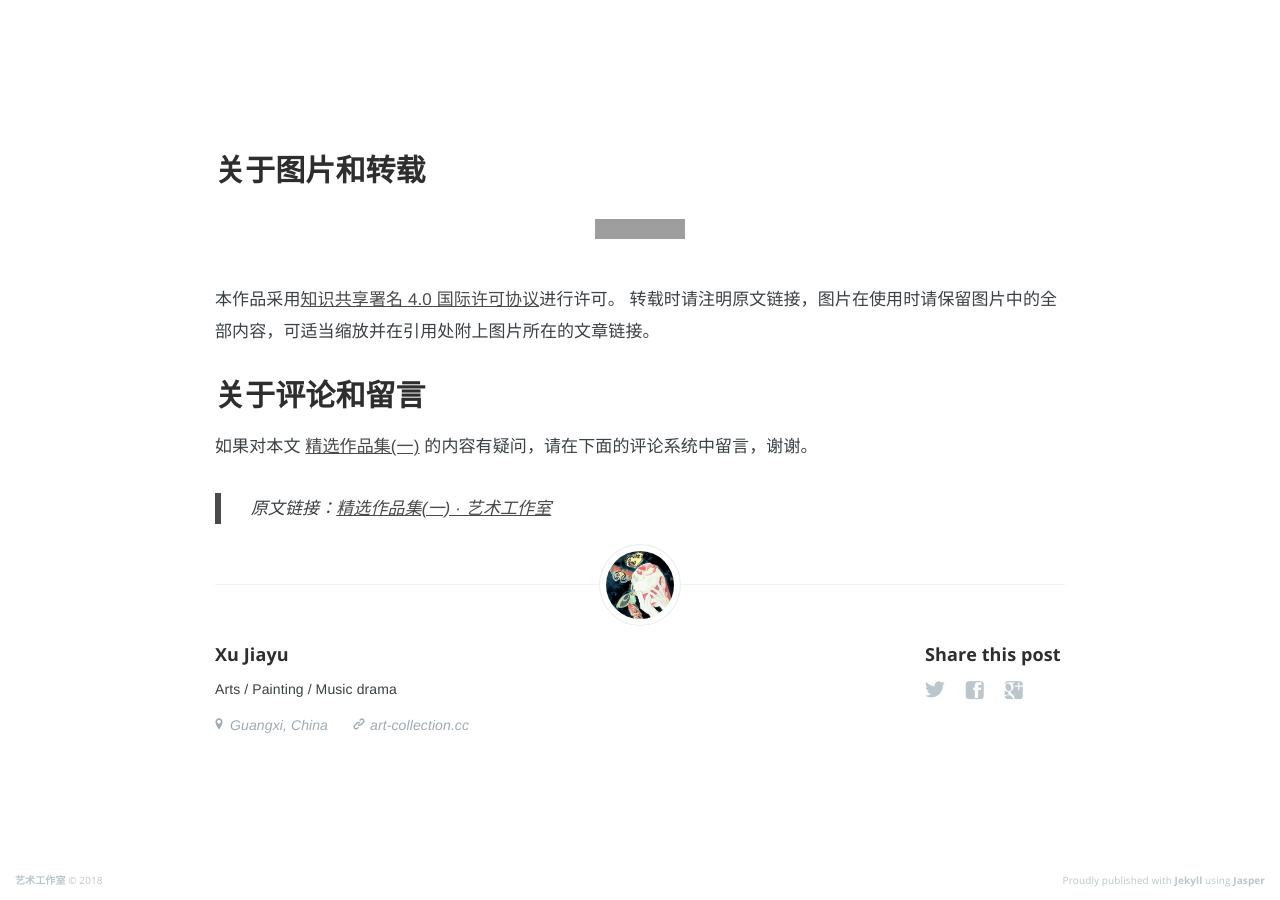
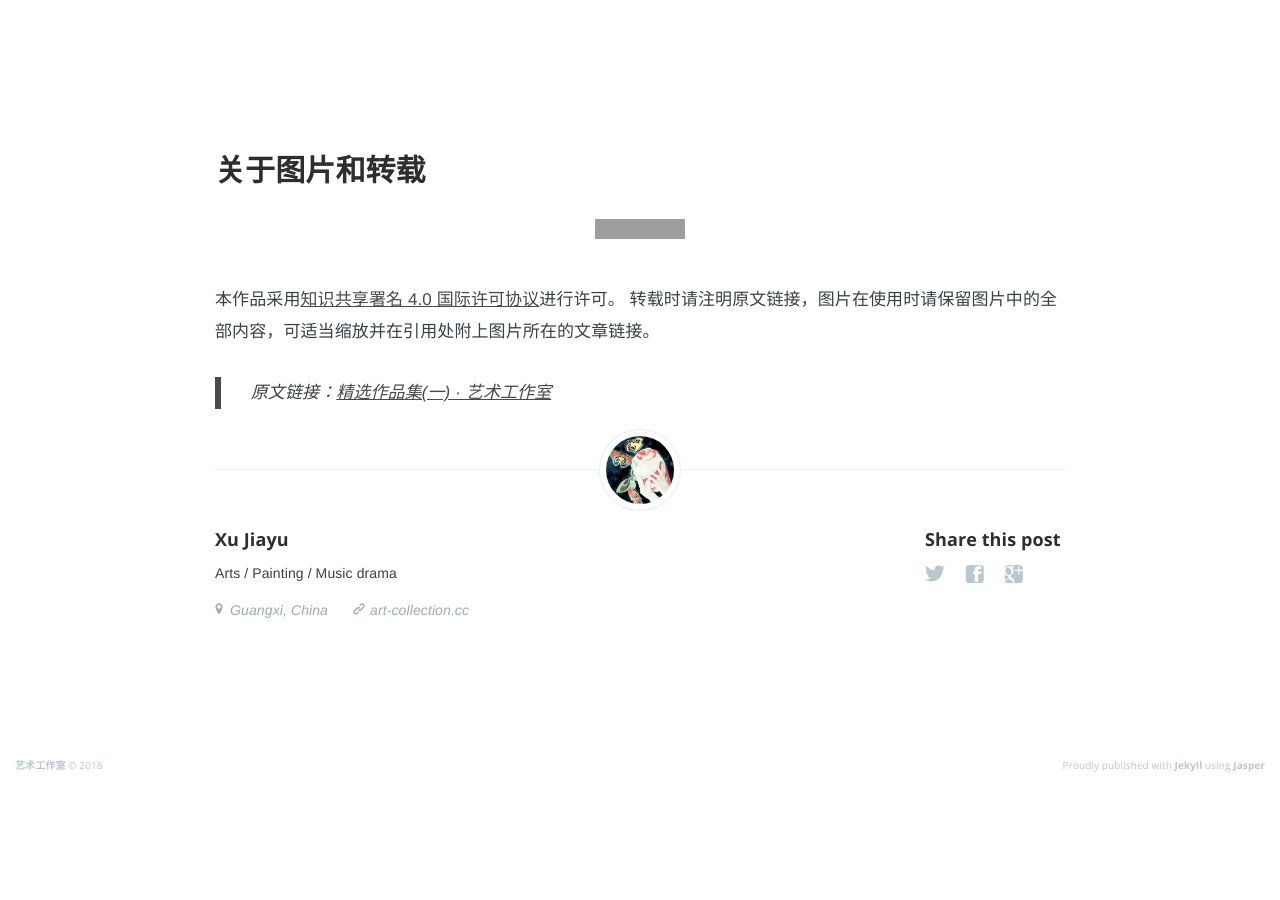
Before and after one commit to China-ms/blog, a Jekyll site: the page built from _posts/2018-9-16-paintings_collection.md, in a window 1280 px wide and 900 px high, scrolled down 15732 px. Built offline with Jekyll 4.4.1, drawn with Linux system fonts in a browser that asks for light colours; nearby versions of some CDN libraries; comment, search, counter and statistics services are not loaded; the table of contents is made by our own code; after the commit the page ends 16516 px from its top, so only the background shows below that; grey boxes are pictures that could not be loaded.

```diff
--- a/_includes/loop.html
+++ b/_includes/loop.html
@@ -36,10 +36,7 @@
     </section>
     <footer class="post-meta">
       {% if site.image %}<img class="author-thumb" src="{{ site.baseurl }}{{ site.image }}" alt="Author image" nopin="nopin" />{% endif %}
-      {% for tag in post.tags %}
-      <a href='{{ site.baseurl }}tag/{{ tag }}'>{{ tag }}</a>
-      {% else %}
-      {% endfor %}
+
       <time class="post-date" datetime="{{ post.date | date:'%Y-%m-%d' }}">{{ post.date | date_to_string }}</time>
     </footer>
   </article>
--- a/_includes/navigation.html
+++ b/_includes/navigation.html
@@ -1,5 +1,5 @@
 <div class="nav">
-  <h3 class="nav-title">Home</h3>
+  <h3 class="nav-title">MENU</h3>
   <a href="#" class="nav-close">
     <span class="hidden">Close</span>
   </a>
--- a/_layouts/post.html
+++ b/_layouts/post.html
@@ -28,11 +28,7 @@ class: "post-template"
         <time class="post-date" datetime="{{ page.date | date:'%Y-%m-%d' }}">{{ page.date | date_to_string }}</time>
         <!-- <a href='{{ site.baseurl }}{{ page.about }}'>{{ site.author }}</a> -->
         <!-- [[tags prefix=" on "]] -->
-        {% if page.tags.size > 0 %}
-        {% for tag in page.tags %}
-        <a href='{{ site.baseurl }}tag/{{ tag }}'>{{ tag }}</a>
-        {% endfor %}
-        {% endif %}
+
       </section>
     </header>
 
@@ -45,10 +41,6 @@ class: "post-template"
       <a rel="license" href="http://creativecommons.org/licenses/by/4.0/"><img alt="知识共享许可协议" style="border-width:0" src="https://i.creativecommons.org/l/by/4.0/88x31.png" /></a><br />本作品采用<a rel="license" href="http://creativecommons.org/licenses/by/4.0/">知识共享署名 4.0 国际许可协议</a>进行许可。
 
       转载时请注明原文链接，图片在使用时请保留图片中的全部内容，可适当缩放并在引用处附上图片所在的文章链接。
-
-      <h3>关于评论和留言</h3>
-
-      如果对本文 <a href="{{ page.permalink }}">{{ page.title }}</a> 的内容有疑问，请在下面的评论系统中留言，谢谢。
 
       <blockquote>
         <p>原文链接：<a href="{{ page.permalink }}">{{ page.title }} · {{ site.name }}</a></p>
@@ -99,25 +91,7 @@ class: "post-template"
           <span class="hidden">Google+</span>
         </a>
       </section>
-      <!-- Gitalk 评论 start  -->
 
-      <!-- Link Gitalk 的支持文件  -->
-      <link rel="stylesheet" href="https://unpkg.com/gitalk/dist/gitalk.css">
-      <script src="https://unpkg.com/gitalk@latest/dist/gitalk.min.js"></script>
-      <div id="gitalk-container"></div>     <script type="text/javascript">
-          var gitalk = new Gitalk({
-
-          // gitalk的主要参数
-              clientID: '933a1b3b2bf28af7f393',
-              clientSecret: '980eab056227dd417eaeab2de4cbe055b7cbefdf',
-              repo: 'blog',
-              owner: 'China-ms',
-              admin: ['China-ms'],
-              id: 'page.permalink',
-
-          });
-          gitalk.render('gitalk-container');
-      </script>
       <!-- Gitalk end -->
 
       <!-- <div id="gitmentContainer"></div>
```
